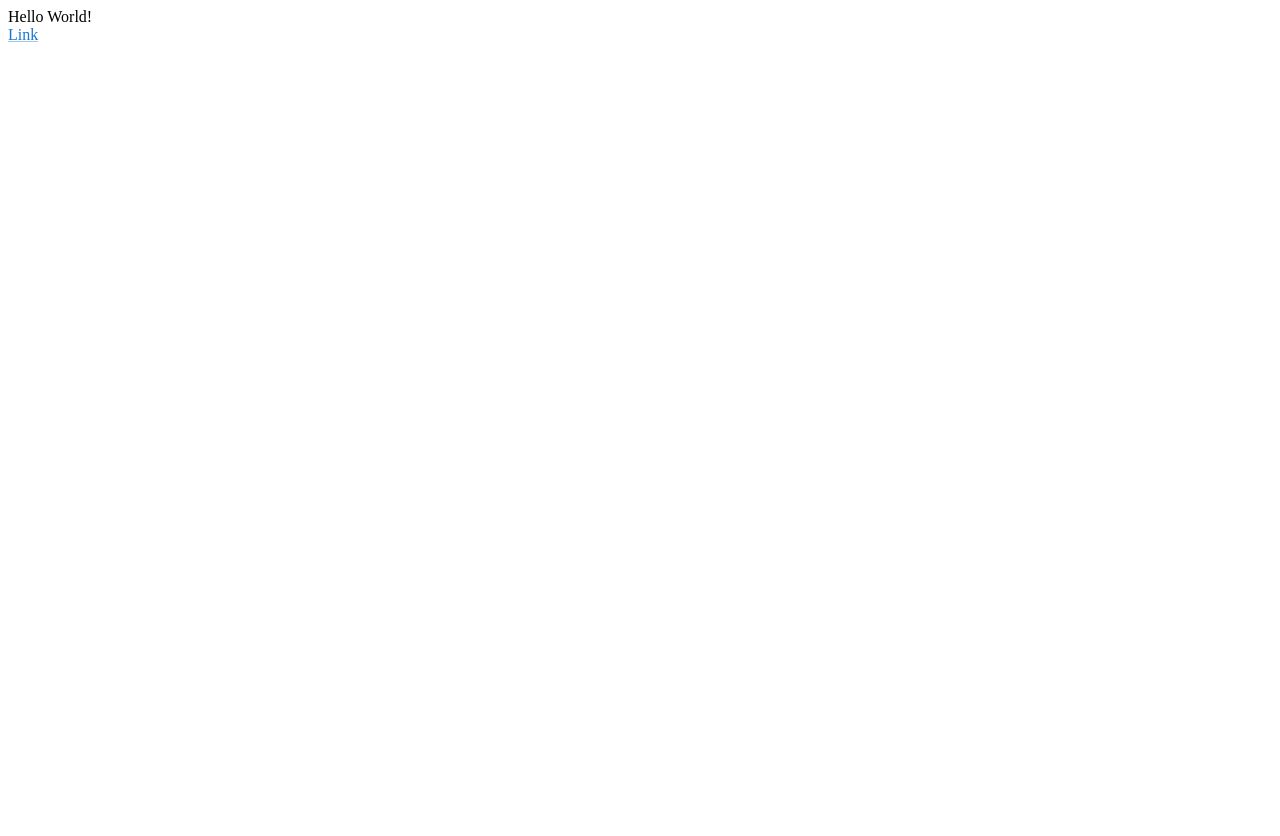
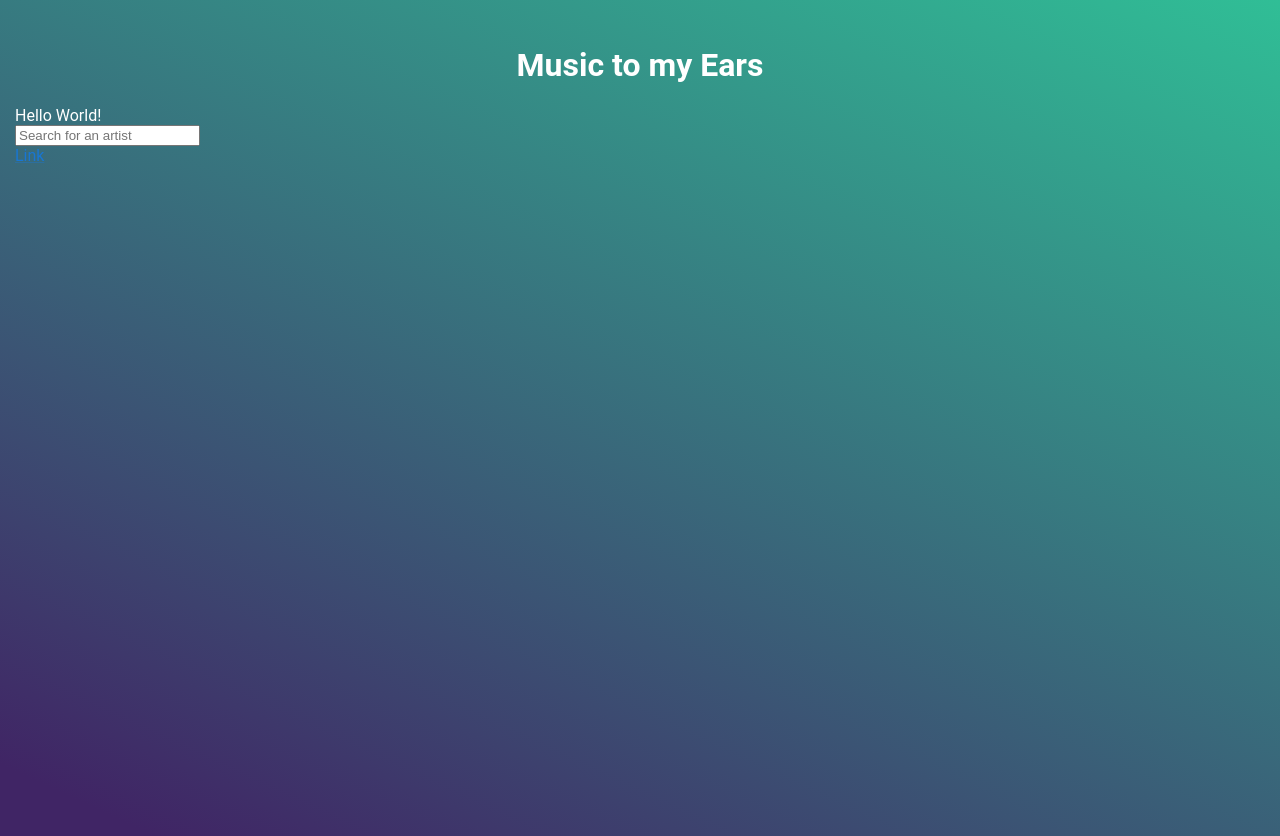
Before and after one commit to AshBash92/music-demo, a React (Create React App) app: page / in a window 1280 px wide. Before the commit the page ends 800 px from the top, so only its background shows below. Built offline with nearby package versions, Linux system fonts and the light colour scheme.

Commit message:
baby changes
a background and a title

```diff
--- /dev/null
+++ b/src/App.css
@@ -0,0 +1,12 @@
+body {
+    font-family: 'Roboto', sans-serif;
+    color: #FFFFFF;
+    margin: 15px;
+    background: linear-gradient(25deg, #402565 5%, #30BE96);
+    margin: 15px;
+    height: 100vh;
+  }
+.title-text {
+    text-align: center;
+    padding-top: 25px;
+  }
--- a/src/App.tsx
+++ b/src/App.tsx
@@ -7,6 +7,7 @@ import {
   RouterProvider
 } from "react-router-dom"
 import Link from '@mui/material/Link'
+import './App.css';
 
 const router = createBrowserRouter([
   {
@@ -25,10 +26,13 @@ const App: React.FC = () => {
   });
 
   return (
-    <Context.Provider value={{ context, setContext }}>
-      <RouterProvider router={router} />
-      <Link href="/two">Link</Link>
+    <div>
+      <h1 className="title-text">Music to my Ears</h1>
+      <Context.Provider value={{ context, setContext }}>
+        <RouterProvider router={router} />
+        <Link href="/two">Link</Link>
     </Context.Provider>
+    </div>
   );
 }
 
--- a/src/Views/HelloWorld.tsx
+++ b/src/Views/HelloWorld.tsx
@@ -1,12 +1,19 @@
 import React, { useContext } from 'react';
 import Context from '../context';
-
+import '../App.css';
 
 const HelloWorld: React.FC = () => {
     const { context, setContext } = useContext(Context)
 
     return (
-        <div>{context?.apiKey}!</div>
+        <div>
+            {context?.apiKey}!
+            <br />
+            <input
+                type="text"
+                placeholder="Search for an artist"
+            />
+        </div>
     );
 }
 
```
Also changed, not shown: public/manifest.json.
